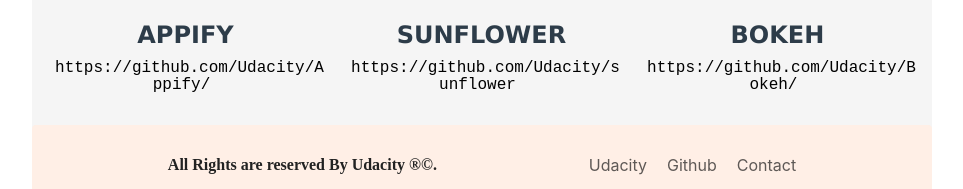
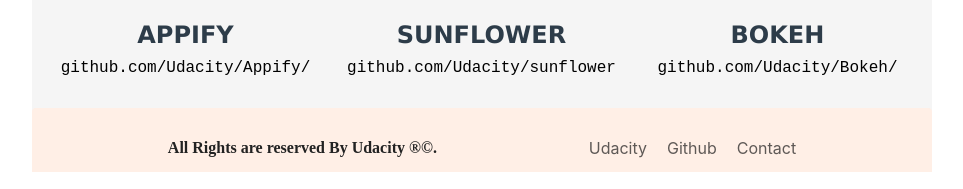
Before and after one commit to bassam-azizi/Mockup-Design-Portfolio-Udacity, a plain HTML site: page index.html in a window 1280 px wide. Shown: the part 1136-1325 px from the top of the page, without its empty margins (158-1121 px from the left). Drawn offline with Linux system fonts and the light colour scheme.

Commit message:
Update index.html

```diff
--- a/index.html
+++ b/index.html
@@ -38,21 +38,21 @@
                             <img src="img/Appify1.jpg" alt="Appify AppStore">
                             <div class="thumbnail_title">
                                 <h3>APPIFY</h3>
-                                <a href="https://github.com/Udacity/Appify/">https://github.com/Udacity/Appify/</a>
+                                <a href="https://github.com/Udacity/Appify/">github.com/Udacity/Appify/</a>
                             </div>
                         </figure>
                         <figure>
                             <img src="img/sunFlower.jpg" alt="sunFlower_Github">
                             <div class="thumbnail_title">
                                 <h3>SUNFLOWER</h3>
-                                <a href="https://github.com/Udacity/sunflower">https://github.com/Udacity/sunflower</a>
+                                <a href="https://github.com/Udacity/sunflower">github.com/Udacity/sunflower</a>
                             </div>
                         </figure>
                         <figure>
                             <img src="img/Bokeh.jpg" alt="Bokeh_Github.jpg">
                             <div class="thumbnail_title">
                                 <h3>Bokeh</h3>
-                                <a href="https://github.com/Udacity/Bokeh/">https://github.com/Udacity/Bokeh/</a>
+                                <a href="https://github.com/Udacity/Bokeh/">github.com/Udacity/Bokeh/</a>
                             </div>
                         </figure>
                     </div>
```
